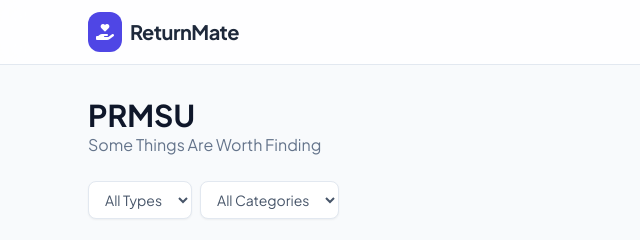
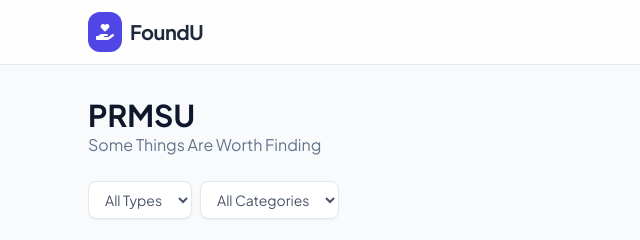
Before and after one commit to Nurtha/Nurtha, a plain HTML site: page index.html in a window 1280 px wide. Shown: the top 240 px of the page, 0-640 px from the left. Drawn offline with nearby package versions, Linux system fonts and the light colour scheme.

Commit message:
Homepage added

```diff
--- a/index.html
+++ b/index.html
@@ -3,7 +3,7 @@
 <head>
     <meta charset="UTF-8">
     <meta name="viewport" content="width=device-width, initial-scale=1.0">
-    <title>ReturnMate | Community Lost & Found</title>
+    <title>FoundU</title>
 
     <!-- Tailwind CSS for styling -->
     <script src="https://cdn.tailwindcss.com"></script>
@@ -59,7 +59,7 @@
                     <div class="bg-indigo-600 p-2 rounded-xl text-white">
                         <i class="fas fa-hand-holding-heart"></i>
                     </div>
-                    <span class="text-xl font-bold tracking-tight text-slate-800">ReturnMate</span>
+                    <span class="text-xl font-bold tracking-tight text-slate-800">FoundU</span>
                 </div>
 
                 <div class="flex items-center gap-2 sm:gap-4">
```
